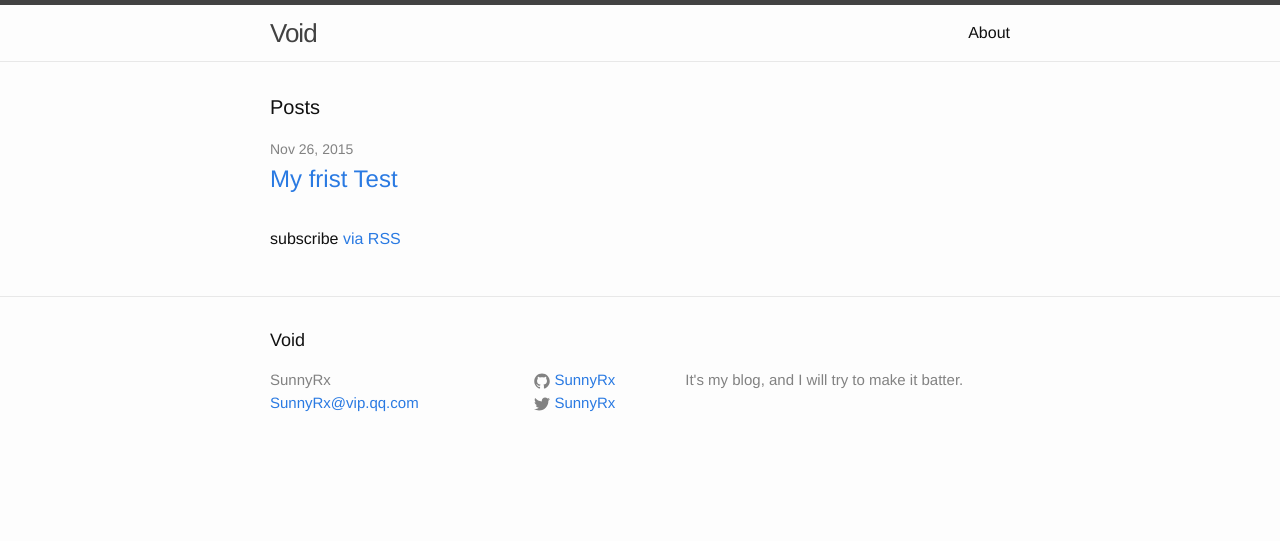
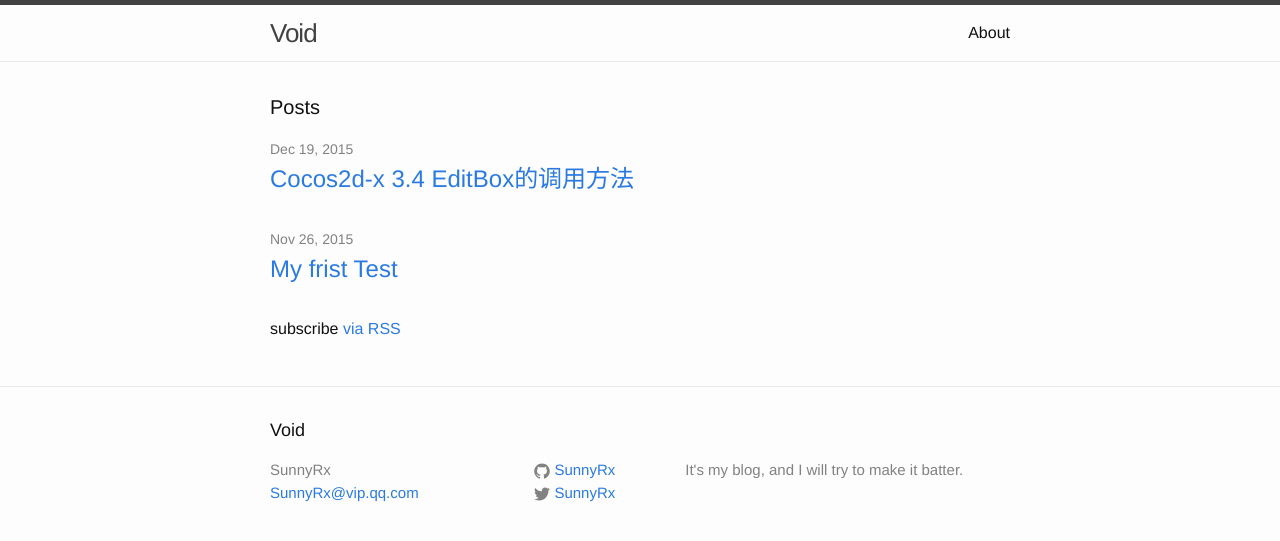
Before and after one commit to SunnyRx/SunnyRx.github.io, a Jekyll site: the page built from index.html, in a window 1280 px wide. Shown: the top 541 px of the page. Built offline with Jekyll 4.4.1, drawn with Linux system fonts in a browser that asks for light colours; part of the change alters nothing that is shown.

Commit message:
更新关于cocos2dx EditBox的文章

```diff
--- /dev/null
+++ b/_posts/2015-12-20-Cocos2dx-3.4-EditBox-Instructions.markdown
@@ -0,0 +1,47 @@
+---
+layout: post
+title:  "Cocos2d-x 3.4 EditBox的调用方法"
+date:   2015-12-20 01:44:00 +0800
+categories: cocos2dx
+---
+本来在cocos2dx中调用EditBox应该是很简单的事情，因为cocos2d-x 3.0版本后更新频繁改动，在百度上搜到的教程大多数都跟不上了。
+现在我所使用的Cocos2d-x版本是3.4，不知道更新的版本是否有其它变动。
+cocos2d-x 3.4的EditBox包含在cocos-ext.h中，具体点应该是extensions\cocos-ext.h，大部分关于EditBox的教程会添加
+
+*#include "extensions\cocos-ext.h"*
+
+在3.4版本中，项目的include相关目录早已经添加了extensions文件夹在其中，在Visual Studio的Project->Properties->Configuration Properties->C/C++->General->Additional Include Directories中，可以看到有"$(EngineRoot)extensions;"在其中。
+所以，应用EditBox相关的头文件应该是
+
+*#include "cocos-ext.h"*
+
+接下来，添加
+
+*USING_NS_CC_EXT;*
+
+然后就可以用EditBox::create()创建EditBox，当然完整的创建方法是有参数的。
+EditBox的create方法有两个，以下是UIEditBox.h中关于create方法的声明。
+
+{% highlight c++ %}
+            /**
+             * create a edit box with size.
+             * @return An autorelease pointer of EditBox, you don't need to release it only if you retain it again.
+             */
+            static EditBox* create(const Size& size,
+                                   Scale9Sprite* normalSprite,
+                                   Scale9Sprite* pressedSprite = nullptr,
+                                   Scale9Sprite* disabledSprite = nullptr);
+
+
+            /**
+             * create a edit box with size.
+             * @return An autorelease pointer of EditBox, you don't need to release it only if you retain it again.
+             */
+            static EditBox* create(const Size& size,
+                                   const std::string& pNormal9SpriteBg,
+                                   TextureResType texType = TextureResType::LOCAL);
+{% endhighlight %}
+
+在使用Scale9Sprite上遇到了困难，好在发现有第二个create方法。
+
+在编译的时候，遇到了"fatal error C1083: Cannot open include file: 'extensions/......"错误，问题在项目的include相关目录早已经添加了extensions，所以有其它头文件有#include "extensions/..."的话一律会出现error C1083。根据cocos论坛中一个[相关的讨论](http://discuss.cocos2d-x.org/t/error-c1083-cant-open-extensions-extensionmacros-h/11937)，只要在property->configure property->C/C++->general->additional include directory中添加"$(EngineRoot);"就可以解决问题了。
--- a/css/main.scss
+++ b/css/main.scss
@@ -2,9 +2,6 @@
 # Only the main Sass file needs front matter (the dashes are enough)
 ---
 @charset "utf-8";
-
-
-
 // Our variables
 $base-font-family: "Helvetica Neue", Helvetica, Arial, sans-serif;
 $base-font-size:   16px;
@@ -15,10 +12,11 @@ $base-line-height: 1.5;
 $spacing-unit:     30px;
 
 $text-color:       #111;
-$background-color: #fdfdfd;
+$background-color: #fdfdfd;	//背景颜色
 $brand-color:      #2a7ae2;
 
 $grey-color:       #828282;
+//$grey-color:       #272822;
 $grey-color-light: lighten($grey-color, 40%);
 $grey-color-dark:  darken($grey-color, 25%);
 
```
